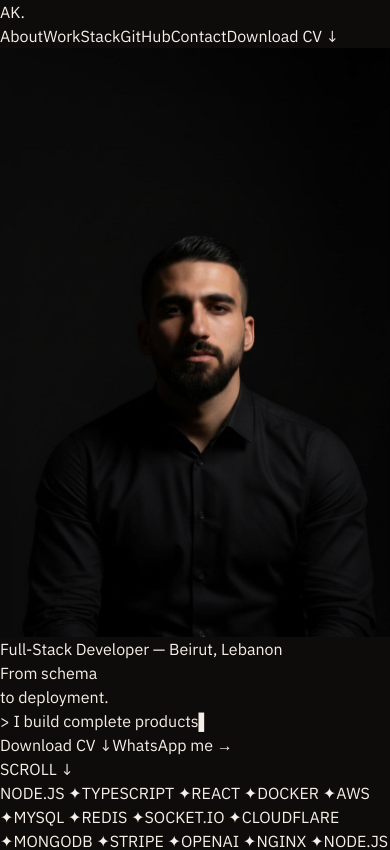
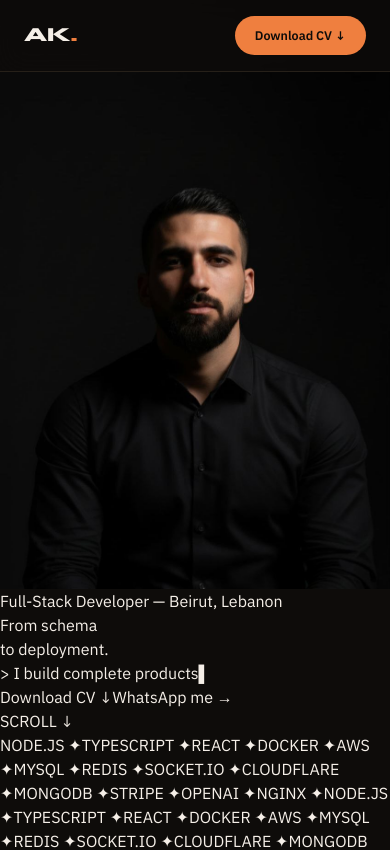
Before and after one commit to Abdallah-khatib-7/My_Portfolio, a React (Vite) app in the folder profile/: page / in a window 390 px wide. Shown: the top 850 px of the page. Built offline with nearby package versions, Linux system fonts and the light colour scheme.

Commit message:
feat: add mobile navigation menu, fix LinkedIn URL

```diff
--- a/profile/src/components/Nav.jsx
+++ b/profile/src/components/Nav.jsx
@@ -1,28 +1,38 @@
 const CV_HREF = "/Abdallah-Khatib-CV.pdf";
+
+const NAV_LINK =
+  "text-muted transition-colors duration-200 hover:text-fg tablet:hidden";
 
 export default function Nav() {
   return (
-    <div className="nav">
-      <a href="#top" className="nav__logo">
-        AK<span style={{ color: "var(--accent)" }}>.</span>
+    <div className="fixed top-0 left-0 right-0 z-50 flex items-center justify-between py-[18px] px-12 bg-[rgba(14,12,10,0.8)] backdrop-blur-[14px] border-b border-border tablet:py-4 tablet:px-6">
+      <a
+        href="#top"
+        className="font-display text-[20px] font-extrabold tracking-[-0.5px] text-fg"
+      >
+        AK<span className="text-accent">.</span>
       </a>
-      <div className="nav__links">
-        <a href="#about" className="nav__link">
+      <div className="flex gap-8 items-center font-sans text-[14px] font-medium tablet:gap-4 tablet:text-[12.5px]">
+        <a href="#about" className={NAV_LINK}>
           About
         </a>
-        <a href="#work" className="nav__link">
+        <a href="#work" className={NAV_LINK}>
           Work
         </a>
-        <a href="#stack" className="nav__link">
+        <a href="#stack" className={NAV_LINK}>
           Stack
         </a>
-        <a href="#github" className="nav__link">
+        <a href="#github" className={NAV_LINK}>
           GitHub
         </a>
-        <a href="#contact" className="nav__link">
+        <a href="#contact" className={NAV_LINK}>
           Contact
         </a>
-        <a href={CV_HREF} download="Abdallah-Khatib-CV.pdf" className="nav__cta">
+        <a
+          href={CV_HREF}
+          download="Abdallah-Khatib-CV.pdf"
+          className="bg-accent text-bg font-semibold py-[10px] px-5 rounded-full transition-colors duration-200 hover:bg-fg hover:text-bg"
+        >
           Download CV ↓
         </a>
       </div>
```
